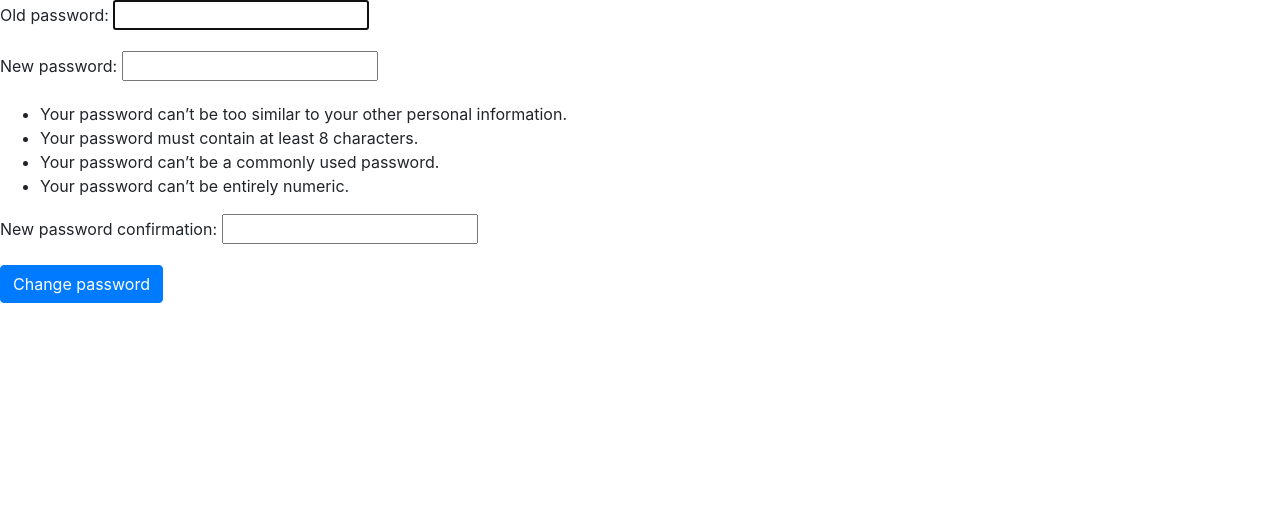
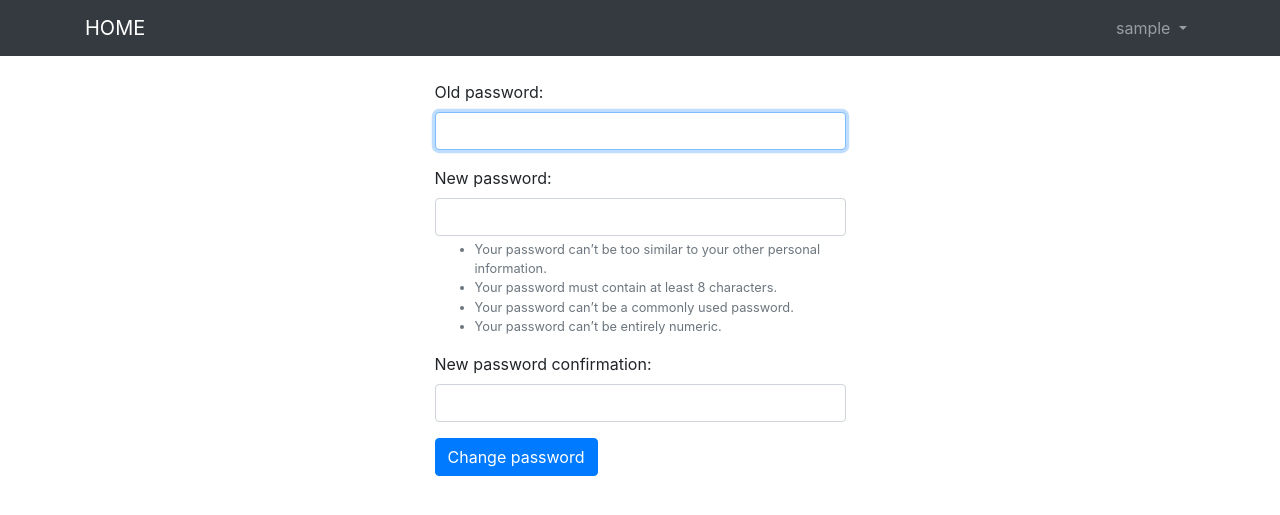
Before and after one commit to masb3/todoshka, a Django app: page /accounts/changepwd/ in a window 1280 px wide. Shown: the top 515 px of the page. Run offline with Django 3.2, Linux system fonts and the light colour scheme; the visitor is signed in with stand-in values (Sample User, id 1); some libraries are stand-ins or nearby versions.

```diff
--- a/todoshka/accounts/templates/accounts/changepwd.html
+++ b/todoshka/accounts/templates/accounts/changepwd.html
@@ -1,11 +1,24 @@
 {% extends 'doit/base.html' %}
+{% load widget_tweaks %}
 
-{% block body %}
+{% block content %}
+<div class="container">
+    <div class="row text-black">
+        <div class="col-xl-5 col-lg-6 col-md-8 col-sm-10 mx-auto form p-4">
+            <div class="px-2">
+                {% if user.is_authenticated %}
+                <form method="post" novalidate class="justify-content-center">
+                    {% csrf_token %}
+                    {% include 'accounts/includes/form.html' %}
+                    <button type="submit" class="btn btn-primary">Change password</button>
+                </form>
+                {% else %}
+                <h1>You are not logged in.</h1>
+                <a class="btn btn-primary" href="{% url 'accounts:login' %}" role="button">Login</a>
+                {% endif %}
+            </div>
+        </div>
+    </div>
+</div>
 
-<form method="post" novalidate>
-    {% csrf_token %}
-    {{ form.as_p }}
-    <button type="submit" class="btn btn-primary">Change password</button>
-</form>
-
-{% endblock body %}
+{% endblock content %}
--- a/todoshka/accounts/urls.py
+++ b/todoshka/accounts/urls.py
@@ -14,9 +14,8 @@ urlpatterns = [
     path('logout/', views.logout, name='logout'),
 
 
-    #path('login/', LoginView.as_view(), name='login'),
-    path('login/', views.login, name='login'),
-    #path('login/', LoginView.as_view(template_name='accounts/login.html'), name='login'),
+    #path('login/', views.login, name='login'),
+    path('login/', LoginView.as_view(template_name='accounts/login.html'), name='login'),
 
     #path('changepwd/', views.changepwd, name='changepwd'),
     path('changepwd/', PasswordChangeView.as_view(template_name='accounts/changepwd.html',
```
Also changed, not shown: todoshka/accounts/views.py (+11 -8 lines).
